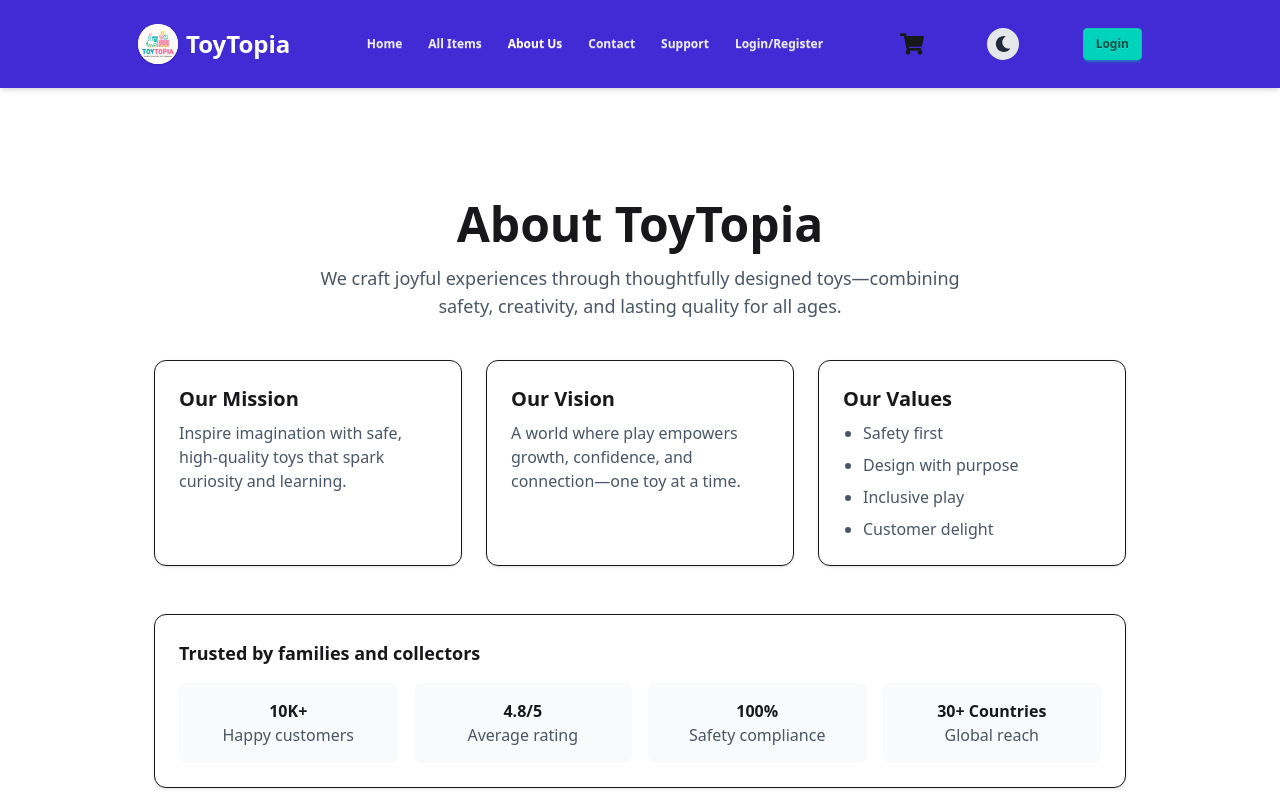
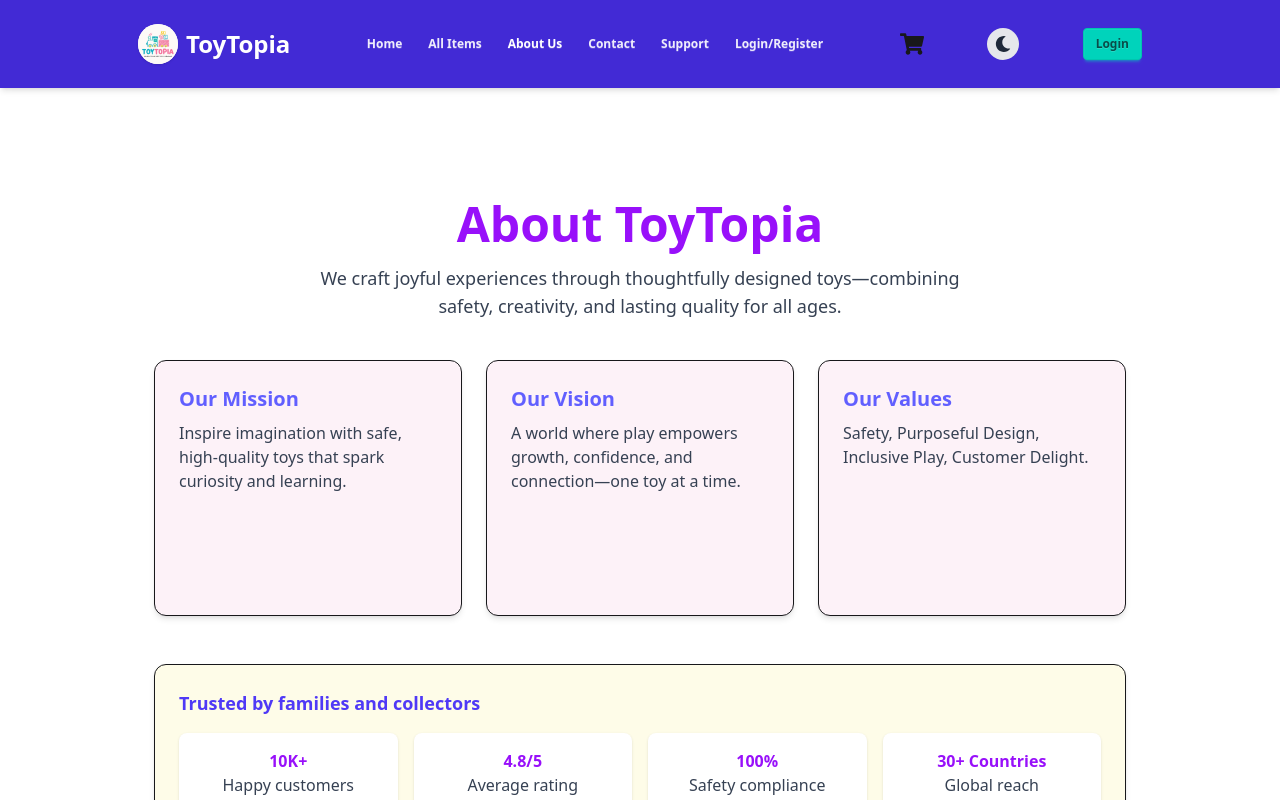
Before and after one commit to KhMansura/Toy-Topia, a React (Vite) app: page /about-us in a window 1280 px wide. Shown: the top 800 px of the page. Built offline with nearby package versions, Linux system fonts and the light colour scheme; no server answers.

Commit message:
added shop offers and more

```diff
--- a/src/components/ExtraSection1.jsx
+++ b/src/components/ExtraSection1.jsx
@@ -101,7 +101,7 @@ const ExtraSection1 = () => (
       </div>
     </div>
 
-    <button className="btn btn-primary mt-8">Explore More Creativity</button>
+    {/* <button className="btn btn-primary mt-8">Explore More Creativity</button> */}
   </section>
 );
 
--- a/src/components/ExtraSection2.jsx
+++ b/src/components/ExtraSection2.jsx
@@ -51,7 +51,7 @@ const ExtraSection2 = () => (
       </div>
     </div>
 
-    <button className="btn btn-secondary mt-8">Discover Educational Toys</button>
+    {/* <button className="btn btn-secondary mt-8">Discover Educational Toys</button> */}
   </section>
 );
 
--- a/src/index.css
+++ b/src/index.css
@@ -29,3 +29,32 @@
   @apply container mx-auto px-4 py-16;
 }
 /* bg-gradient-to-r from-pink-300 to-blue-300  text-white */
+/* Flip card helpers */
+.perspective {
+  perspective: 1000px;
+}
+
+.preserve-3d {
+  transform-style: preserve-3d;
+}
+
+.backface-hidden {
+  backface-visibility: hidden;
+}
+@keyframes fadeIn {
+  from { opacity: 0; transform: translateY(20px); }
+  to { opacity: 1; transform: translateY(0); }
+}
+
+@keyframes slideUp {
+  from { opacity: 0; transform: translateY(40px); }
+  to { opacity: 1; transform: translateY(0); }
+}
+
+.animate-fadeIn {
+  animation: fadeIn 1s ease-out forwards;
+}
+
+.animate-slideUp {
+  animation: slideUp 1s ease-out forwards;
+}
--- a/src/pages/AboutUs.jsx
+++ b/src/pages/AboutUs.jsx
@@ -1,72 +1,164 @@
+// import React from 'react';
+
+// const AboutUs = () => {
+//     return (
+//         <main className="container mx-auto px-4 md:px-8 lg:px-12 py-12">
+//       {/* Hero */}
+//       <section className="text-center mb-10">
+//         <h1 className="text-4xl md:text-5xl font-extrabold text-blue-500">About ToyTopia</h1>
+//         <p className="mt-4 text-lg text-gray-600 max-w-2xl mx-auto">
+//           We craft joyful experiences through thoughtfully designed toys—combining safety,
+//           creativity, and lasting quality for all ages.
+//         </p>
+//       </section>
+
+//       {/* Mission, vision, values */}
+//       <section className="grid md:grid-cols-3 gap-6 mb-12">
+//         <div className="rounded-xl border bg-pink-100 p-6 shadow-sm">
+//           <h2 className="text-xl font-semibold">Our Mission</h2>
+//           <p className="mt-2 text-gray-600">
+//             Inspire imagination with safe, high‑quality toys that spark curiosity and learning.
+//           </p>
+//         </div>
+//         <div className="rounded-xl border bg-blue-100 p-6 shadow-sm">
+//           <h2 className="text-xl font-semibold">Our Vision</h2>
+//           <p className="mt-2 text-gray-600">
+//             A world where play empowers growth, confidence, and connection—one toy at a time.
+//           </p>
+//         </div>
+//         <div className="rounded-xl border bg-yellow-100 p-6 shadow-sm">
+//           <h2 className="text-xl font-semibold">Our Values</h2>
+//           <ul className="mt-2 space-y-2 text-gray-600 list-disc pl-5">
+//             <li>Safety first</li>
+//             <li>Design with purpose</li>
+//             <li>Inclusive play</li>
+//             <li>Customer delight</li>
+//           </ul>
+//         </div>
+//       </section>
+
+//       {/* Trust badges */}
+//       <section className="rounded-xl border bg-purple-100 p-6 shadow-sm mb-12">
+//         <h3 className="text-lg font-semibold">Trusted by families and collectors</h3>
+//         <div className="mt-4 grid grid-cols-2 md:grid-cols-4 gap-4 text-center">
+//           <div className="p-4 rounded-lg bg-gray-50">
+//             <p className="font-bold">10K+</p>
+//             <p className="text-gray-600">Happy customers</p>
+//           </div>
+//           <div className="p-4 rounded-lg bg-gray-50">
+//             <p className="font-bold">4.8/5</p>
+//             <p className="text-gray-600">Average rating</p>
+//           </div>
+//           <div className="p-4 rounded-lg bg-gray-50">
+//             <p className="font-bold">100%</p>
+//             <p className="text-gray-600">Safety compliance</p>
+//           </div>
+//           <div className="p-4 rounded-lg bg-gray-50">
+//             <p className="font-bold">30+ Countries</p>
+//             <p className="text-gray-600">Global reach</p>
+//           </div>
+//         </div>
+//       </section>
+
+//       {/* CTA */}
+//       <section className="text-center">
+//         <a href="/all-items" className="btn btn-primary">Explore our collection</a>
+//       </section>
+//     </main>
+
+
+//     );
+// };
+
+// export default AboutUs;
+
 import React from 'react';
+import { Link } from 'react-router-dom';
 
 const AboutUs = () => {
   return (
     <main className="container mx-auto px-4 md:px-8 lg:px-12 py-12">
       {/* Hero */}
       <section className="text-center mb-10">
-        <h1 className="text-4xl md:text-5xl font-extrabold">About ToyTopia</h1>
-        <p className="mt-4 text-lg text-gray-600 max-w-2xl mx-auto">
+        <h1 className="text-4xl md:text-5xl font-extrabold text-purple-600 dark:text-purple-400">
+          About ToyTopia
+        </h1>
+        <p className="mt-4 text-lg text-gray-700 dark:text-gray-500 max-w-2xl mx-auto">
           We craft joyful experiences through thoughtfully designed toys—combining safety,
           creativity, and lasting quality for all ages.
         </p>
       </section>
 
-      {/* Mission, vision, values */}
+      {/* Mission, vision, values with flip animation */}
       <section className="grid md:grid-cols-3 gap-6 mb-12">
-        <div className="rounded-xl border bg-white p-6 shadow-sm">
-          <h2 className="text-xl font-semibold">Our Mission</h2>
-          <p className="mt-2 text-gray-600">
-            Inspire imagination with safe, high‑quality toys that spark curiosity and learning.
-          </p>
+        {[
+          {
+            title: "Our Mission",
+            front: "Inspire imagination with safe, high‑quality toys that spark curiosity and learning.",
+            back: "We continuously innovate to bring joy and creativity to every household."
+          },
+          {
+            title: "Our Vision",
+            front: "A world where play empowers growth, confidence, and connection—one toy at a time.",
+            back: "We envision ToyTopia as a global leader in creative play and learning."
+          },
+          {
+            title: "Our Values",
+            front: "Safety, Purposeful Design, Inclusive Play, Customer Delight.",
+            back: "Our values guide every decision to ensure trust, happiness, and long‑term impact."
+          }
+        ].map((card, idx) => (
+          <div key={idx} className="group perspective">
+            <div className="relative preserve-3d w-full h-64 transition-transform duration-700 group-hover:rotate-y-180">
+              {/* Front side */}
+              <div className="absolute inset-0 rounded-xl border bg-pink-50 dark:bg-gray-700 p-6 shadow-md backface-hidden">
+                <h2 className="text-xl font-semibold text-indigo-500 dark:text-indigo-300">{card.title}</h2>
+                <p className="mt-2 text-gray-700 dark:text-gray-300">{card.front}</p>
               </div>
-        <div className="rounded-xl border bg-white p-6 shadow-sm">
-          <h2 className="text-xl font-semibold">Our Vision</h2>
-          <p className="mt-2 text-gray-600">
-            A world where play empowers growth, confidence, and connection—one toy at a time.
-          </p>
+              {/* Back side */}
+              <div className="absolute inset-0 rounded-xl border bg-indigo-100 dark:bg-slate-800 p-6 shadow-md rotate-y-180 backface-hidden">
+                <h2 className="text-xl font-semibold text-purple-600 dark:text-purple-300">{card.title}</h2>
+                <p className="mt-2 text-gray-700 dark:text-gray-300">{card.back}</p>
               </div>
-        <div className="rounded-xl border bg-white p-6 shadow-sm">
-          <h2 className="text-xl font-semibold">Our Values</h2>
-          <ul className="mt-2 space-y-2 text-gray-600 list-disc pl-5">
-            <li>Safety first</li>
-            <li>Design with purpose</li>
-            <li>Inclusive play</li>
-            <li>Customer delight</li>
-          </ul>
             </div>
+          </div>
+        ))}
       </section>
 
-      {/* Trust badges */}
-      <section className="rounded-xl border bg-white p-6 shadow-sm mb-12">
-        <h3 className="text-lg font-semibold">Trusted by families and collectors</h3>
+      {/* Trust badges with color hover */}
+      <section className="rounded-xl border bg-yellow-50 dark:bg-indigo-900 p-6 shadow-md mb-12">
+        <h3 className="text-lg font-semibold text-indigo-600 dark:text-indigo-400">
+          Trusted by families and collectors
+        </h3>
         <div className="mt-4 grid grid-cols-2 md:grid-cols-4 gap-4 text-center">
-          <div className="p-4 rounded-lg bg-gray-50">
-            <p className="font-bold">10K+</p>
-            <p className="text-gray-600">Happy customers</p>
+          {[
+            { label: "Happy customers", value: "10K+" },
+            { label: "Average rating", value: "4.8/5" },
+            { label: "Safety compliance", value: "100%" },
+            { label: "Global reach", value: "30+ Countries" },
+          ].map((item, idx) => (
+            <div
+              key={idx}
+              className="p-4 rounded-lg bg-white dark:bg-slate-800 shadow-sm
+                         transition-colors duration-500 hover:bg-indigo-200 dark:hover:bg-indigo-700"
+            >
+              <p className="font-bold text-purple-600 dark:text-purple-300">{item.value}</p>
+              <p className="text-gray-700 dark:text-gray-300">{item.label}</p>
             </div>
-          <div className="p-4 rounded-lg bg-gray-50">
-            <p className="font-bold">4.8/5</p>
-            <p className="text-gray-600">Average rating</p>
-          </div>
-          <div className="p-4 rounded-lg bg-gray-50">
-            <p className="font-bold">100%</p>
-            <p className="text-gray-600">Safety compliance</p>
-          </div>
-          <div className="p-4 rounded-lg bg-gray-50">
-            <p className="font-bold">30+ Countries</p>
-            <p className="text-gray-600">Global reach</p>
-          </div>
+          ))}
         </div>
       </section>
 
       {/* CTA */}
       <section className="text-center">
-        <a href="/all-items" className="btn btn-primary">Explore our collection</a>
+        <Link
+          to="/all-toys"
+          className="btn btn-primary transition-transform duration-300 hover:scale-105"
+        >
+          Explore our collection
+        </Link>
       </section>
     </main>
-
-
   );
 };
 
--- a/src/pages/ToyDetails.jsx
+++ b/src/pages/ToyDetails.jsx
@@ -172,6 +172,7 @@ import { useEffect, useState } from "react";
 import { useParams, Link } from "react-router-dom";
 import Swal from "sweetalert2";
 import { FaShoppingCart } from "react-icons/fa";
+import CommentSection from "./CommentPage";
 
 const ToyDetails = () => {
   const { id } = useParams();
@@ -318,6 +319,7 @@ const ToyDetails = () => {
     ))}
   </div>
 </section>
+<CommentSection></CommentSection>
     </div>
   );
 };
--- a/src/routes/routes.jsx
+++ b/src/routes/routes.jsx
@@ -18,6 +18,7 @@ import AboutUs from "../pages/AboutUs";
 import Support from "../pages/Support";
 import CartPage from "../pages/CartPage";
 import ErrorPage from "../pages/ErrorPage";
+import ShopOffers from "../pages/ShopOffers";
 
 const router = createBrowserRouter([
   {
@@ -35,6 +36,7 @@ const router = createBrowserRouter([
       { path: "about-us", element: <AboutUs/> },
       { path: "support", element: <Support /> },
       { path: "/cart", element: <CartPage /> },
+      {path:'/offers', element:<ShopOffers/>},
 
 
       {
```
Also changed, not shown: src/components/shared/Footer.jsx (+11 -6 lines), src/pages/CommentPage.jsx (added, +43 -0 lines), src/pages/ErrorPage.jsx (+34 -6 lines), src/pages/Home.jsx (+24 -5 lines), src/pages/ShopOffers.jsx (added, +39 -0 lines). Lines whose indentation alone changed are shown as unchanged.
